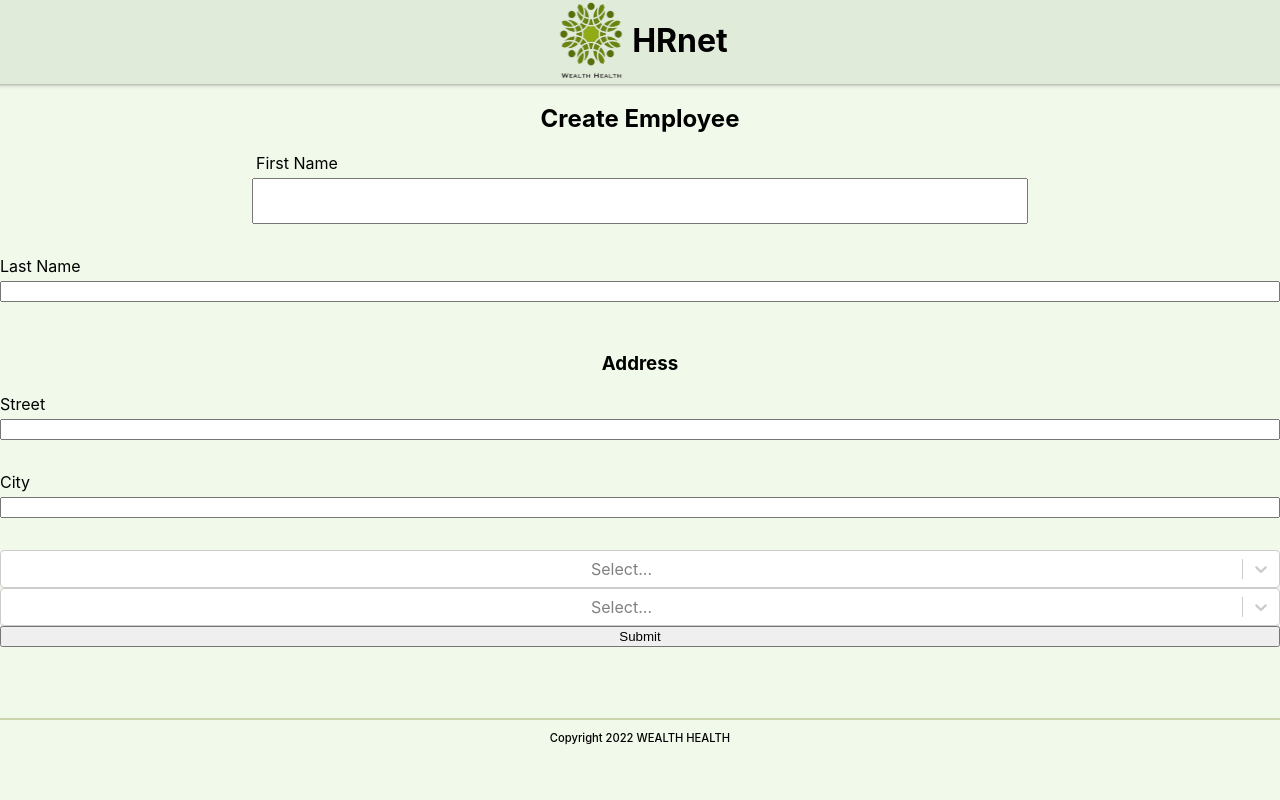
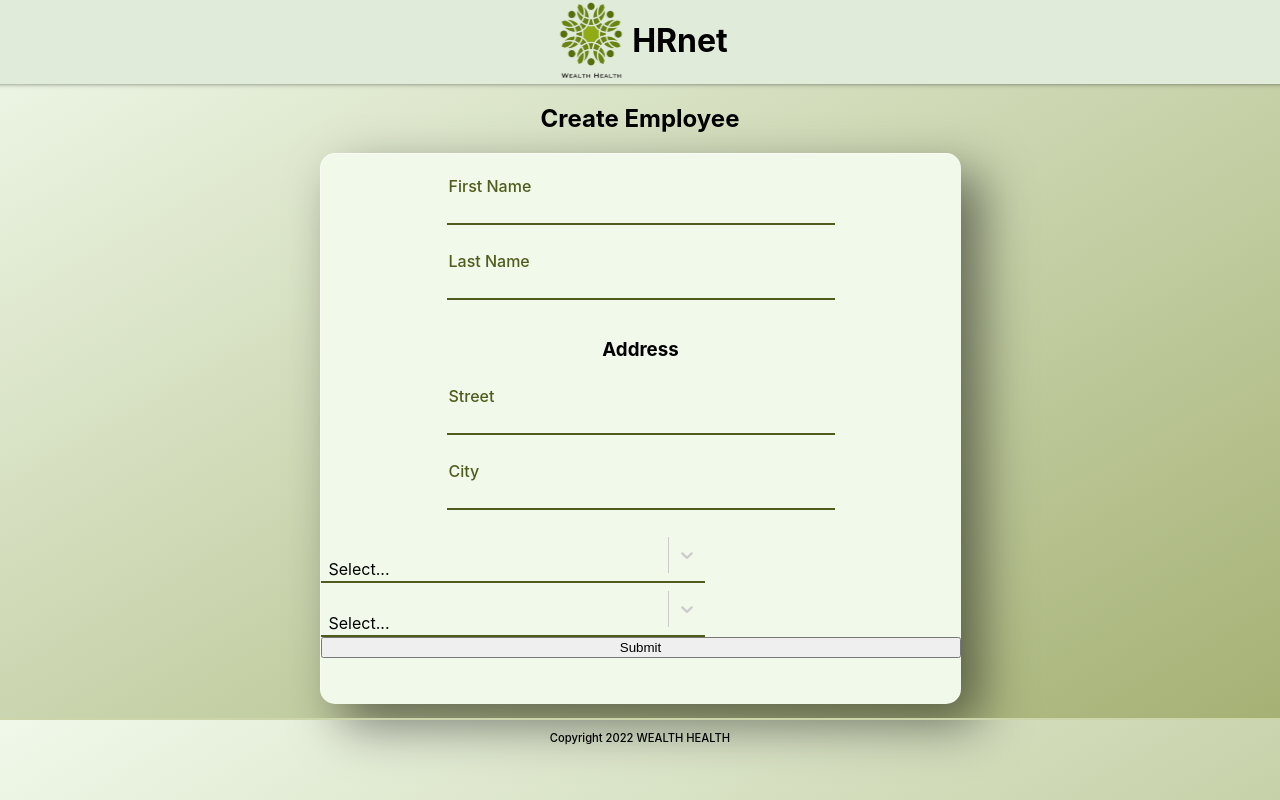
Before and after one commit to OTH21DEV/OxanaTheis_14_27082022, a React (Create React App) app: page / in a window 1280 px wide. Built offline with nearby package versions, Linux system fonts and the light colour scheme.

Commit message:
version avec css de form

```diff
--- a/src/components/Dropdown/Dropdown.js
+++ b/src/components/Dropdown/Dropdown.js
@@ -1,12 +1,47 @@
 import React from "react";
 import Select from "react-select";
 
+/*
 
+
+container:()=> ({
+  display:'flex',
+  justifyContent:'center'
+
+      }),
+*/
 const Dropdown = (props) => {
+
 
   return (
     <div>
-      <Select options={props.states} />
+      <Select styles={{
+
+      placeholder:()=> ({
+        textAlign:'left'
+
+            }),
+    control: (provided, state) => ({
+      ...provided,
+      boxShadow: "none",
+      border:  "none",
+      backgroundColor:"",
+      borderBottom:'2px solid #4F5C1C',
+      width:'60%',
+      borderRadius:'none',
+
+    }),
+    menu: (provided, state) => ({
+      ...provided,
+      border: "none",
+      boxShadow: "none"
+    }),
+    option: (provided, state) => ({
+       ...provided,
+       backgroundColor: state.isFocused && "#9BC200",
+       color: state.isFocused && "white"
+    })
+  }}options={props.states} />
     </div>
   );
 };
--- a/src/components/Footer/footer.css
+++ b/src/components/Footer/footer.css
@@ -2,7 +2,7 @@
 /*   border-top: 2px solid #ccd5a9;*/
 .footer{
     border-top: 2px solid #ccd5a9;
-    height:80px;
+    height:10vh;
     position: absolute;
     bottom:0;
     width:100%;
--- a/src/pages/CreateEmployee/CreateEmployee.js
+++ b/src/pages/CreateEmployee/CreateEmployee.js
@@ -26,31 +26,36 @@ const CreateEmployee = () => {
     <div>
       <Header />
       <h2>Create Employee</h2>
+      <div className="test">
       <form className='form'onSubmit={handleSubmit(onSubmit)}>
         {/* First Name */}
 
-        <div className="wrapper-first-name">
+        <div className="wrapper-input">
         <label htmlFor="first-name">First Name</label>
-        <input className="first-name" {...register("firstName", { required: "This is required", minLength: { value: 4, message: "Min length is 4 characters" } })} />
+        <input className="first-name" {...register("firstName", { required: "This field is required", minLength: { value: 4, message: "Min length is 4 characters" } })} />
         <p>{errors.firstName?.message}</p>
 
 </div>
         {/* Last Name */}
+
+        <div className="wrapper-input">
         <label htmlFor="last-name">Last Name</label>
-        <input className="last-name" {...register("lastName", { required: "This is required", minLength: { value: 4, message: "Min length is 4 characters" } })} />
+        <input className="last-name" {...register("lastName", { required: "This field is required", minLength: { value: 4, message: "Min length is 4 characters" } })} />
         <p>{errors.lastName?.message}</p>
-
+        </div>
         <h3>Address</h3>
         {/* Street*/}
+        <div className="wrapper-input">
         <label htmlFor="street-name">Street</label>
-        <input className="street-name" {...register("streetName", { required: "This is required", minLength: { value: 4, message: "Min length is 4 characters" } })} />
+        <input className="street-name" {...register("streetName", { required: "This field is required", minLength: { value: 4, message: "Min length is 4 characters" } })} />
         <p>{errors.streetName?.message}</p>
-
+        </div>
         {/* City*/}
+        <div className="wrapper-input">
         <label htmlFor="city-name">City</label>
         <input className="city-name" {...register("cityName", { required: "This is required", minLength: { value: 4, message: "Min length is 4 characters" } })} />
         <p>{errors.cityName?.message}</p>
-
+        </div>
         {/* State*/}
         <Dropdown states={states} />
 
@@ -61,6 +66,7 @@ const CreateEmployee = () => {
 
         <input type="submit" />
       </form>
+      </div>
       <Footer />
     </div>
   );
--- a/src/pages/CreateEmployee/createEmployee.css
+++ b/src/pages/CreateEmployee/createEmployee.css
@@ -2,26 +2,53 @@
   display: flex;
   flex-direction: column;
   justify-content: center;
+
+  width:50%;
+  box-shadow: 20px 20px 50px rgba(0, 0, 0, 0.5);
+  border-radius: 15px;
+  border-top: 1px solid rgba(255, 255, 255, 0.5);
+  border-left: 1px solid rgba(255, 255, 255, 0.5);
+  background: rgba(255, 255, 255, 0.1);
+  backdrop-filter: blur(5px);
+  background-color: rgb(240, 249, 234);
+  min-height: 65vh;
+  padding-bottom:30px;
 }
-.wrapper-first-name {
+.wrapper-input {
   display: flex;
   align-items: center;
   flex-direction: column;
   justify-content: center;
+  height: 75px;
 }
 label {
   width: 60%;
   text-align: left;
   padding-bottom: 5px;
+  color:#4F5C1C;
+  font-weight: 500;
 }
 
-.wrapper-first-name input {
+.wrapper-input input {
   display: flex;
   justify-content: center;
   width: 60%;
-  height: 40px;
+  height: 20px;
+  border:none;
+  border-bottom:2px solid #4F5C1C;
+  background-color:  rgb(240, 249, 234);
 }
-.test {
-  display: flex;
-  flex-direction: column;
-}
+.wrapper-input p {
+   margin-top:0;
+   text-align:left;
+   width:60%;
+   font-size:0.8em;
+   color:#DB2A16;
+   font-weight: 500;
+  }
+  .test{
+    display: flex;
+
+    justify-content: center;
+
+  }
--- a/src/styles/index.css
+++ b/src/styles/index.css
@@ -1,3 +1,7 @@
-body{
-    background-color: rgb(240, 249, 234);
+
+ /* background-color: rgb(240, 249, 234);background: linear-gradient(to bottom right, #161616, #f2f2f2);*/
+html{
+
+    height: 90vh;
+    background: linear-gradient(to bottom right,rgb(240, 249, 234), #a5b174);
 }
```
